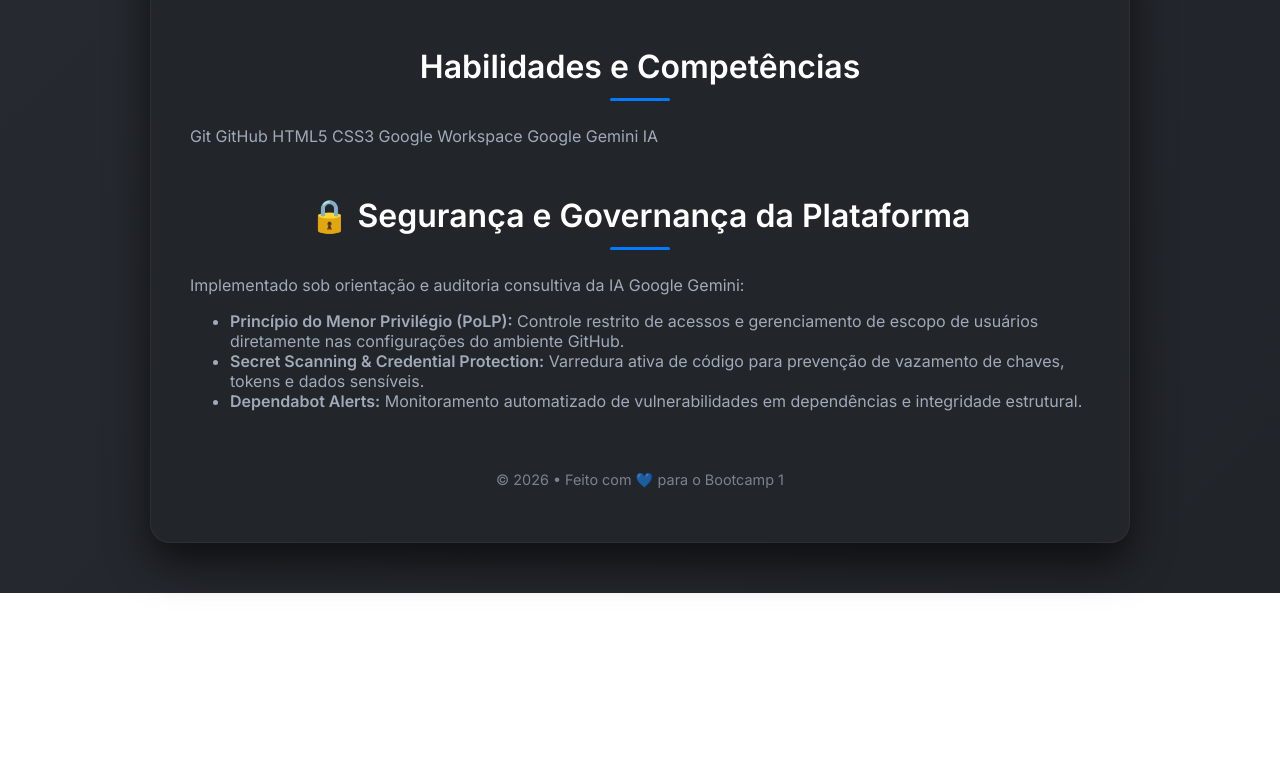
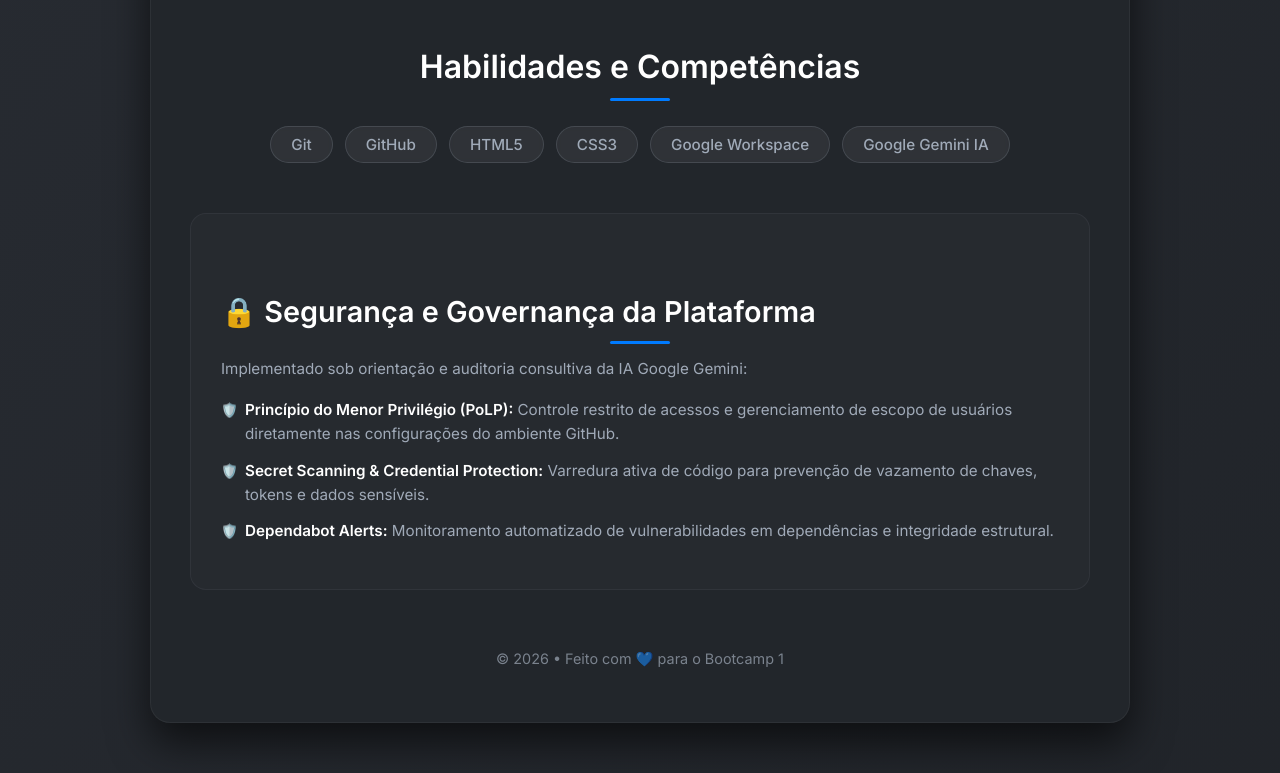
Before and after one commit to enzodollabellasm/meu-portfolio, a plain HTML site: page index.html in a window 1280 px wide. Shown: the part 899-1672 px from the top of the page. Before the commit the page ends 1492 px from the top, so only its background shows below. Drawn offline with Linux system fonts and the light colour scheme.

Commit message:
Adiciona seções de Habilidades e Segurança/Governança

```diff
--- a/style.css
+++ b/style.css
@@ -224,6 +224,110 @@ footer {
     opacity: 0.7;
 }
 
+.skills {
+  margin-top: 50px;
+  text-align: center;
+}
+
+.skills h2 {
+  color: var(--title-primary);
+  font-size: 2rem;
+  margin-bottom: 25px;
+  position: relative;
+}
+
+.skills h2:after {
+  content: '';
+  display: block;
+  width: 60px;
+  height: 3px;
+  background: var(--accent-color);
+  margin: 12px auto 0;
+  border-radius: 3px;
+}
+
+.skills-grid {
+  display: flex;
+  flex-wrap: wrap;
+  justify-content: center;
+  gap: 12px;
+  margin-top: 20px;
+}
+
+.skill-badge {
+  background: rgba(255,255,255,0.06);
+  border: 1px solid rgba(160,170,184,0.2);
+  color: var(--text-primary);
+  padding: 8px 20px;
+  border-radius: 30px;
+  font-size: 0.95rem;
+  font-weight: 500;
+  transition: all 0.3s ease;
+  backdrop-filter: blur(2px);
+}
+
+.skill-badge:hover {
+  background: var(--accent-color);
+  border-color: var(--accent-color);
+  color: #fff;
+  transform: translateY(-2px);
+  box-shadow: 0 6px 14px rgba(0,123,255,0.3);
+}
+
+/* === Seção Segurança === */
+.security {
+  margin-top: 50px;
+  background: rgba(255,255,255,0.02);
+  border: 1px solid rgba(160,170,184,0.08);
+  border-radius: 16px;
+  padding: 30px;
+  transition: border-color 0.3s;
+}
+
+.security:hover {
+  border-color: var(--accent-color);
+}
+
+.security h2 {
+  color: var(--title-primary);
+  font-size: 1.8rem;
+  margin-bottom: 15px;
+  text-align: left;
+}
+
+.security p {
+  color: var(--text-primary);
+  margin-bottom: 20px;
+  font-size: 0.95rem;
+}
+
+.security ul {
+  list-style: none;
+  padding-left: 0;
+}
+
+.security li {
+  color: var(--text-primary);
+  margin-bottom: 12px;
+  padding-left: 24px;
+  position: relative;
+  font-size: 0.95rem;
+  line-height: 1.6;
+}
+
+.security li::before {
+  content: "🛡️";
+  position: absolute;
+  left: 0;
+  top: 2px;
+  font-size: 0.85rem;
+}
+
+.security li strong {
+  color: var(--title-primary);
+  font-weight: 600;
+}
+
 /* --- Responsivo --- */
 @media (max-width: 600px) {
     .container {
```
